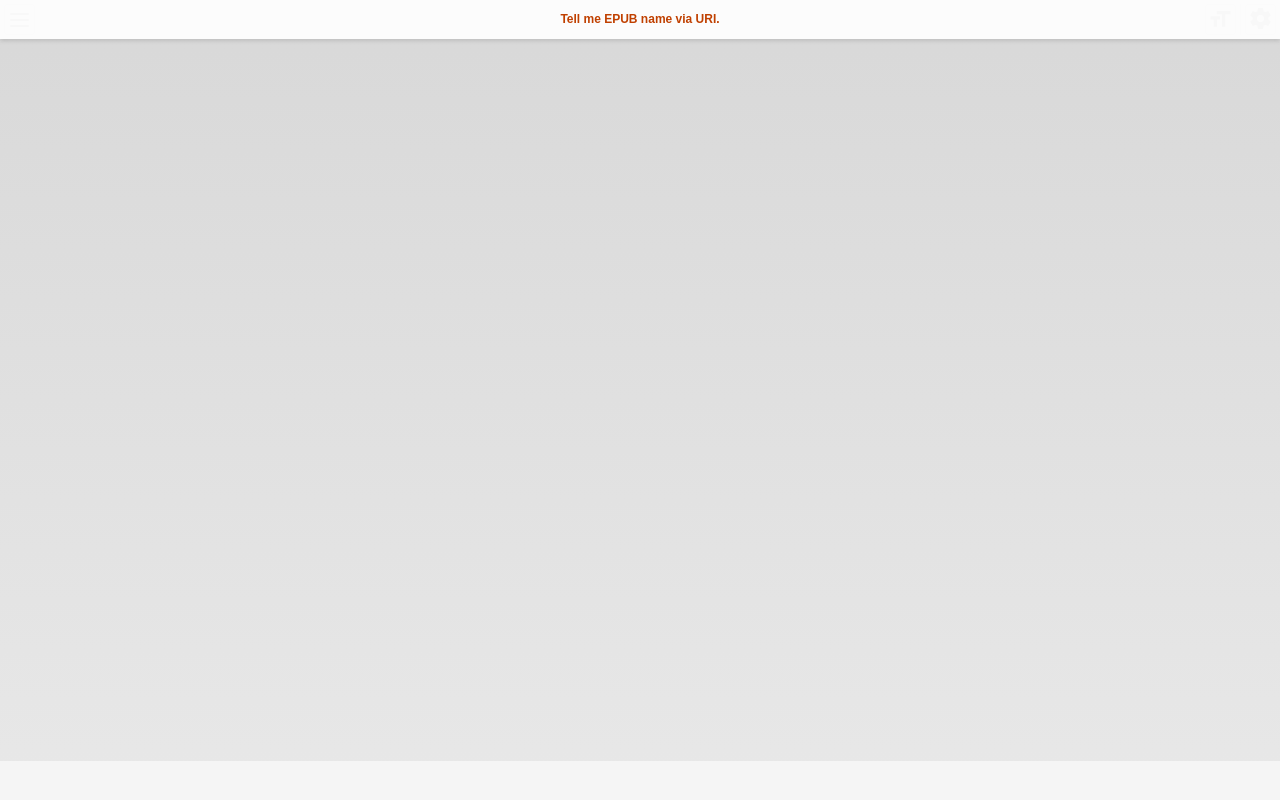
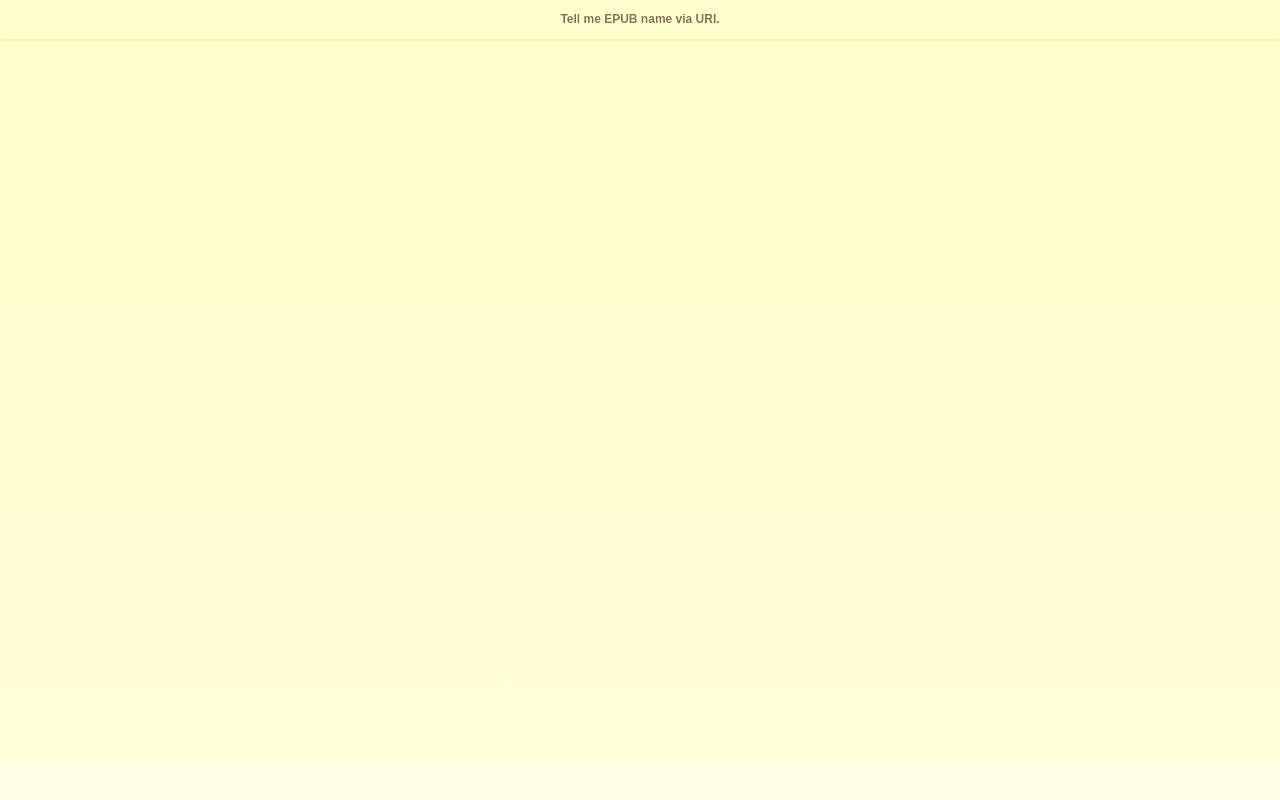
Before and after one commit to arashasnaashari/epub_reader, a website: page book/bibi/index.html in a window 1280 px wide. Drawn offline with Linux system fonts and the light colour scheme.

Commit message:
change_theme

```diff
--- a/book/bibi/index.html
+++ b/book/bibi/index.html
@@ -30,13 +30,19 @@
       data-bibi-bookshelf=""
     ></script>
     <style>
-
+      body {
+        filter: sepia(100%);
+        /* sepia(100%) */
+        /* grayscale(50%); */
+        /* invert(1) hue-rotate(197deg) */
+      }
+      * {
+        background-color: khaki !important;
+      }
     </style>
   </head>
 
   <body data-bibi-book="">
-    <script>
-
-    </script>
+    <script></script>
   </body>
 </html>
```
